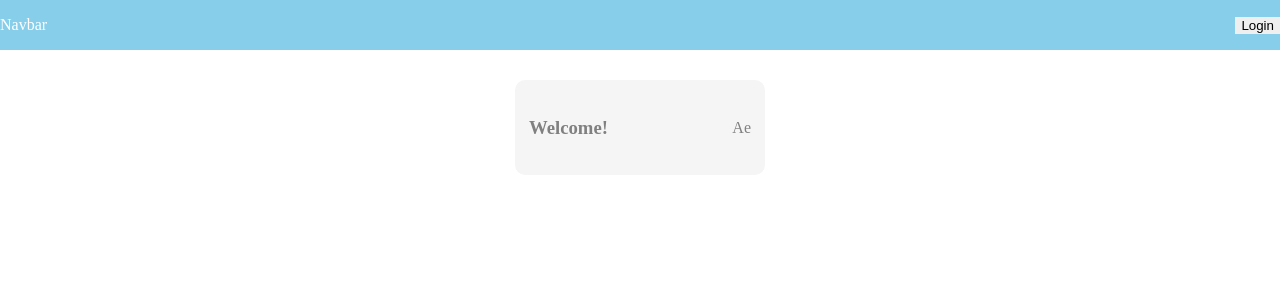
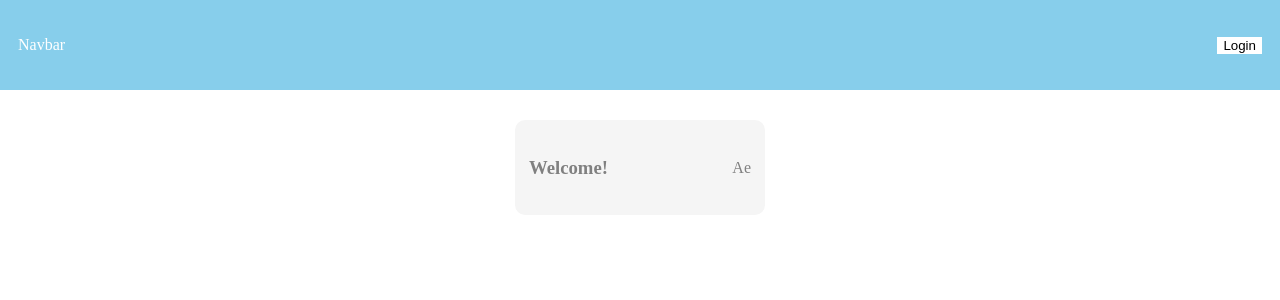
Before and after one commit to SHUSHI1137/my-first-react-app, a React (Vite) app: page / in a window 1280 px wide. Shown: the top 300 px of the page. Built offline with nearby package versions, Linux system fonts and the light colour scheme.

Commit message:
update style navbar

```diff
--- a/src/components/Navbar.module.css
+++ b/src/components/Navbar.module.css
@@ -6,9 +6,10 @@
   background-color: gainsboro;
   align-items: center;
   box-sizing: border-box;
-  padding: 20px, 16px;
+  padding: 20px 18px;
 }
 
 button {
   border: 0;
+  background-color: white;
 }
```
